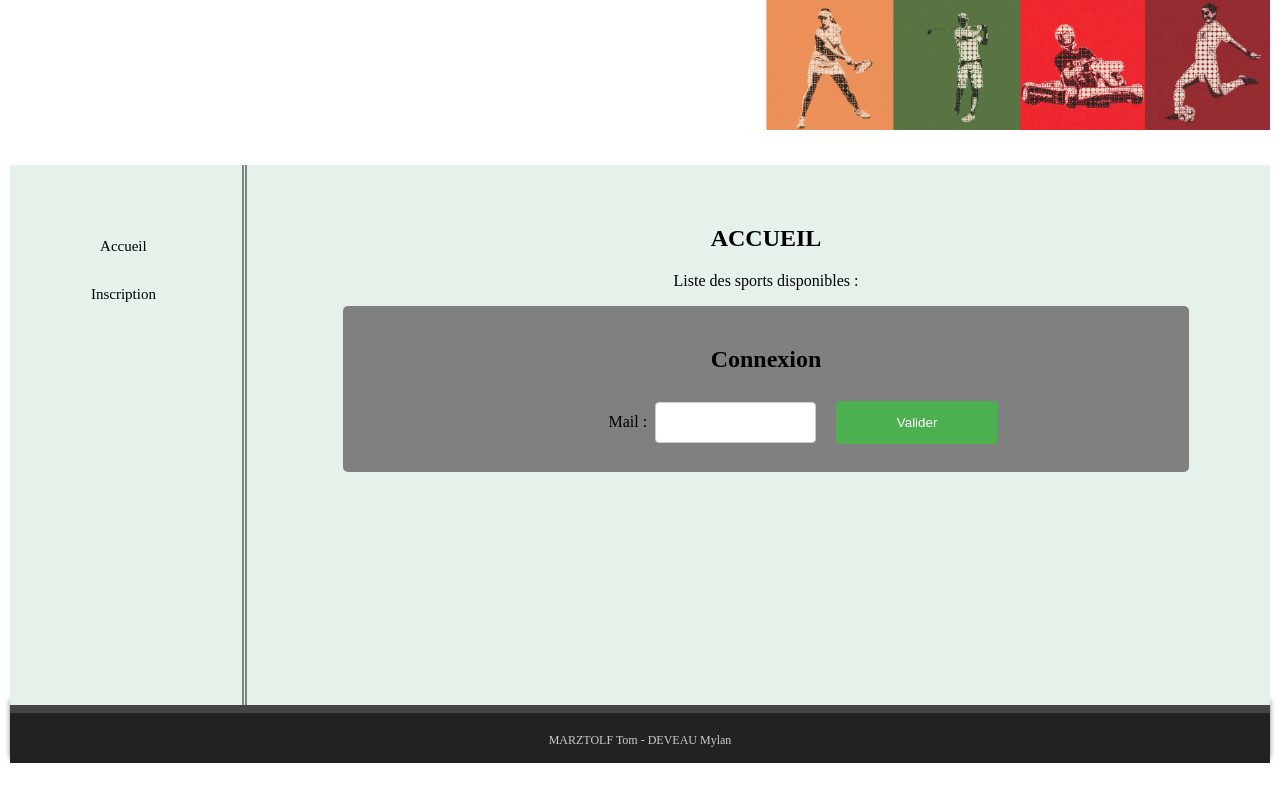
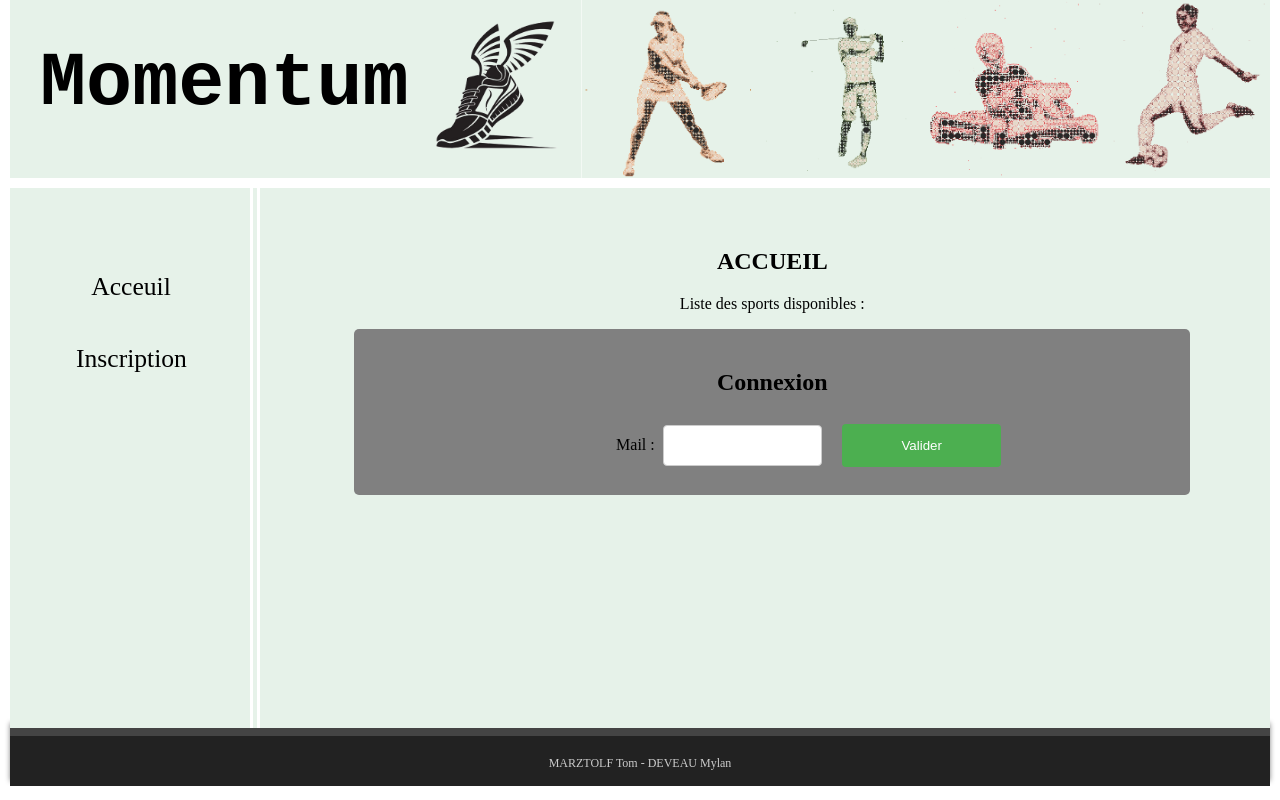
Before and after one commit to MylanDeveau/ProjetTechWeb, a PHP site: page / in a window 1280 px wide. Run offline with PHP 8.4, Linux system fonts and the light colour scheme; data that the repository does not hold is empty.

Commit message:
css header

```diff
--- a/css/stylesheet.css
+++ b/css/stylesheet.css
@@ -1,5 +1,16 @@
 header{
-  height: 165px
+}
+#titreHeader{
+  font-family: Courier New, monospace	;
+  font-size:6vw;
+  margin : 40px 0px;
+  margin-left: 30px;
+}
+
+.header{
+  display: flex;
+  border-bottom: solid white 10px;
+  background-color:#e6f2e9;
 }
 
 body{
@@ -19,8 +30,6 @@ ul{
 
 nav{
     float : left;
-    width: 18%;
-    font-size:15px;
 }
 
 nav ul {
@@ -35,11 +44,17 @@ nav li a {
   color: #000;
   padding: 8px 16px;
   text-decoration: none;
+  margin-left: 50px;
 }
 
 nav li a:hover {
   background-color: #555;
   color: white;
+}
+
+.textNav{
+  width: 15vw;
+  font-size: 2vw;
 }
 
 #corps{
@@ -49,9 +64,9 @@ nav li a:hover {
 }
 
 article{
-  border-left: double grey 5px;
+  border-left: double white 10px;
   min-height: 500px;
-  width: 80%;
+  width: 79%;
 	float:right;
   padding-left: 15px;
   padding-top: 40px;
@@ -72,8 +87,12 @@ footer{
 }
 
 #banniere{
-  width: 40%;
+  width: 80%;
   float: right;
+}
+
+#logo{
+  width: 20%;
 }
 
 
--- a/include/header.inc.php
+++ b/include/header.inc.php
@@ -14,5 +14,11 @@
 </head>
 <body>
 <header>
- <img id="banniere" src="public/images/banniere.png">
+  <div class="header">
+    <h1  id="titreHeader"  >Momentum</h1>
+    <div>
+      <img id="logo"  src="public/images/logo.png">
+      <img id="banniere"  src="public/images/banniere.png">
+    </div>
+  </div>
 </header>
--- a/include/menu.inc.php
+++ b/include/menu.inc.php
@@ -1,9 +1,9 @@
 <nav >
     <ul>
-        <li><p><a href="index.php?page=0">Accueil</a></p></li>
-        <li><p><a href="index.php?page=1">Inscription</a></p></li>
+        <li><p class="textNav"><a href="index.php?page=0">Acceuil</a></p></li>
+        <li><p class="textNav"><a href="index.php?page=1">Inscription</a></p></li>
         <?php if (!empty($_COOKIE['connect'])){?>
-        <li><p><a href="index.php?page=2">Recherche</a></p></li>
+        <li><p class="textNav"><a href="index.php?page=2">Recherche</a></p></li>
         <?php }?>
     </ul>
 </nav>
```
Also changed, not shown: public/images/banniere.PNG, public/images/logo.png (added).
